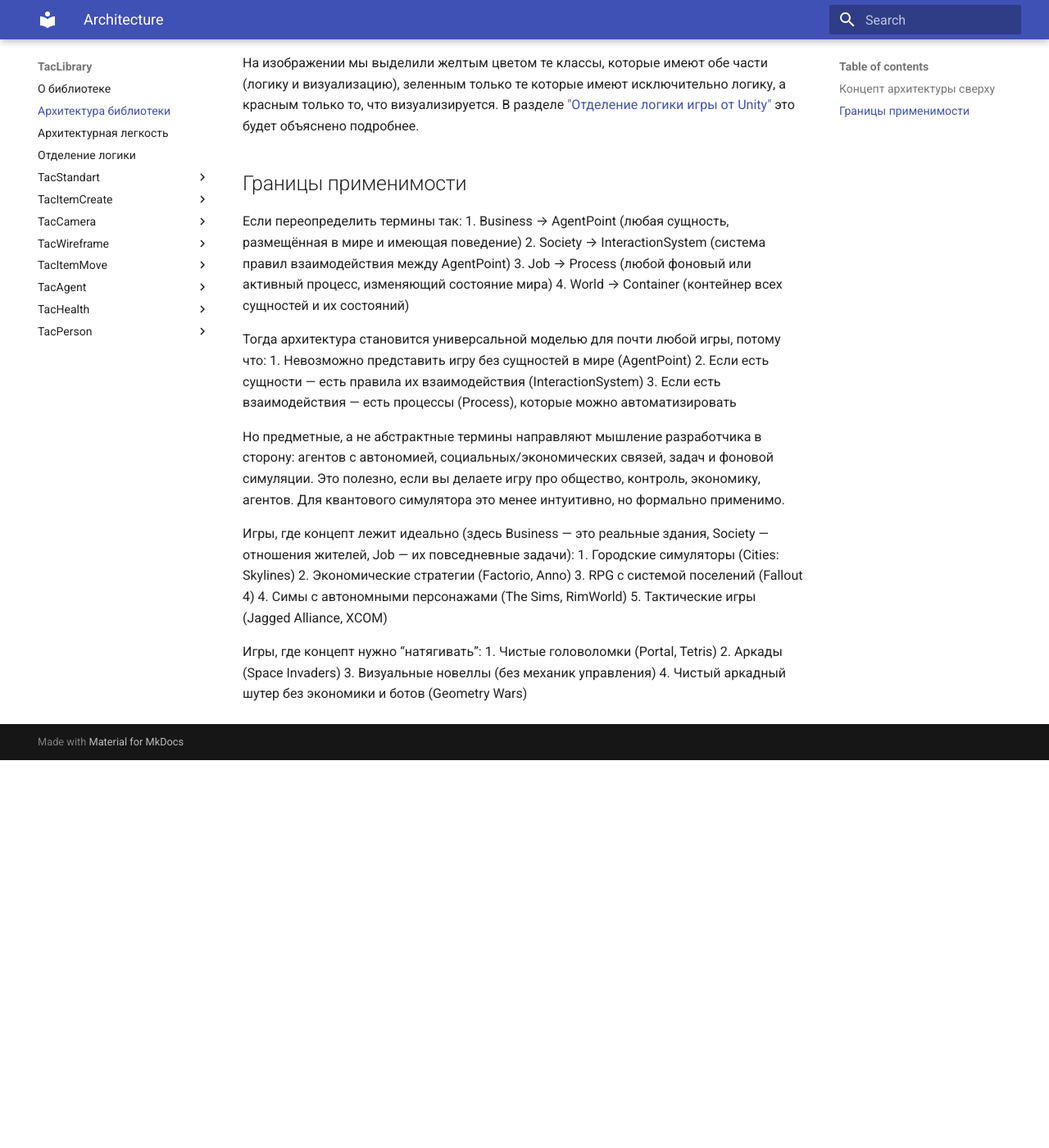
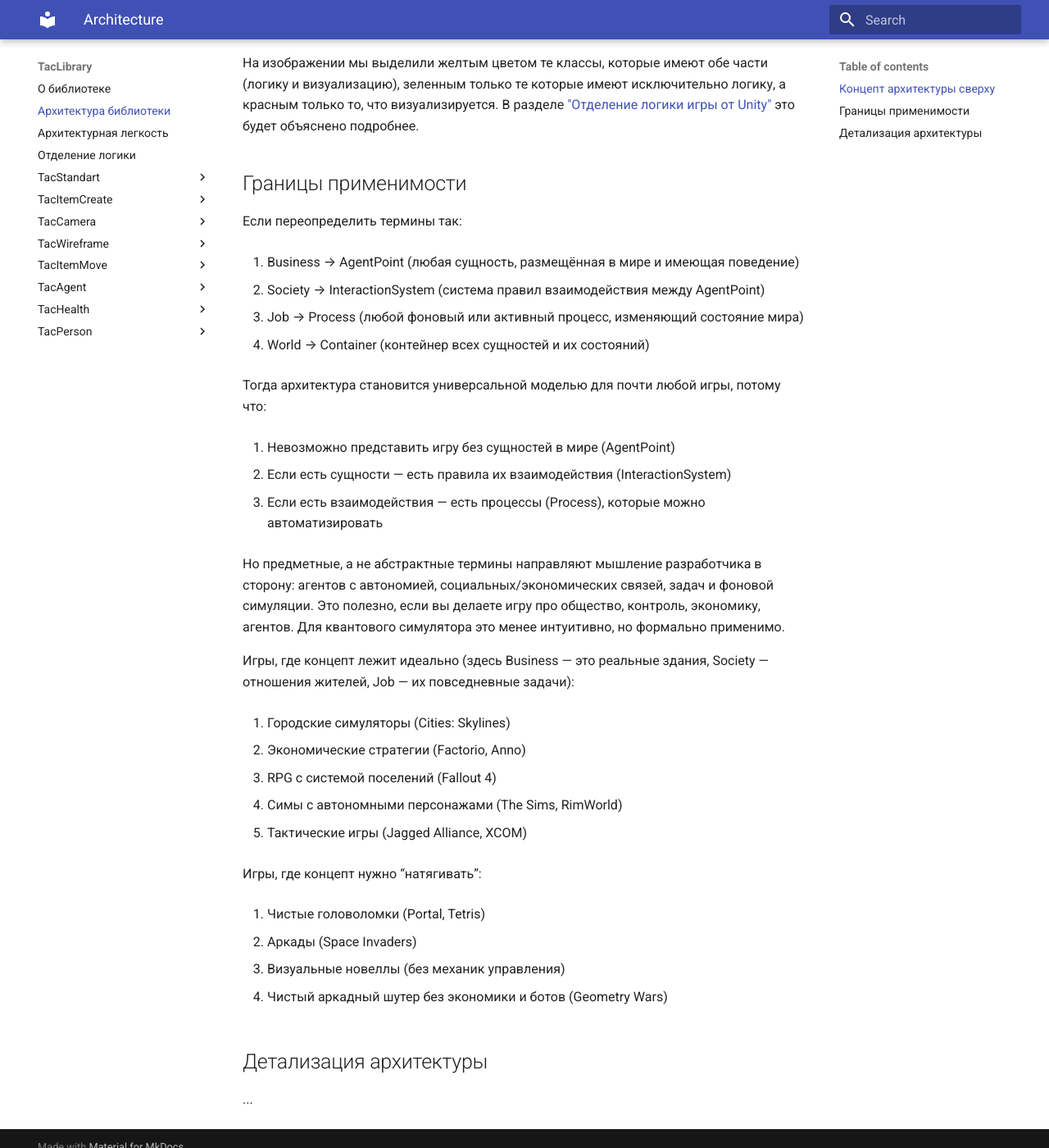
Before and after one commit to tac1402/TacBattleAI, an MkDocs documentation site: the page built from docs/architecture.md, in a window 1280 px wide and 1400 px high, scrolled down 879 px. Shown: the whole window at 82% size. Built offline with MkDocs 1.6.1 and Material for MkDocs 9.7.7, drawn with Linux system fonts in a browser that asks for light colours; before the commit the page ends 1806 px from its top, so only the background shows below that.

Commit message:
Update architecture.md

```diff
--- a/docs/architecture.md
+++ b/docs/architecture.md
@@ -20,27 +20,47 @@
 ## Границы применимости
 
 Если переопределить термины так:
+
 1. Business → AgentPoint (любая сущность, размещённая в мире и имеющая поведение)
+
 2. Society → InteractionSystem (система правил взаимодействия между AgentPoint)
+
 3. Job → Process (любой фоновый или активный процесс, изменяющий состояние мира)
+
 4. World → Container (контейнер всех сущностей и их состояний)
 
 Тогда архитектура становится универсальной моделью для почти любой игры, потому что:
+
 1. Невозможно представить игру без сущностей в мире (AgentPoint)
+
 2. Если есть сущности — есть правила их взаимодействия (InteractionSystem)
+
 3. Если есть взаимодействия — есть процессы (Process), которые можно автоматизировать
 
 Но предметные, а не абстрактные термины направляют мышление разработчика в сторону: агентов с автономией, социальных/экономических связей, задач и фоновой симуляции. Это полезно, если вы делаете игру про общество, контроль, экономику, агентов. Для квантового симулятора это менее интуитивно, но формально применимо.
 
 Игры, где концепт лежит идеально (здесь Business — это реальные здания, Society — отношения жителей, Job — их повседневные задачи):
+
 1. Городские симуляторы (Cities: Skylines)
+
 2. Экономические стратегии (Factorio, Anno)
+
 3. RPG с системой поселений (Fallout 4)
+
 4. Симы с автономными персонажами (The Sims, RimWorld)
+
 5. Тактические игры (Jagged Alliance, XCOM)
 
 Игры, где концепт нужно “натягивать”:
+
 1. Чистые головоломки (Portal, Tetris)
+
 2. Аркады (Space Invaders)
+
 3. Визуальные новеллы (без механик управления)
+
 4. Чистый аркадный шутер без экономики и ботов (Geometry Wars)
+
+## Детализация архитектуры
+
+...
```
